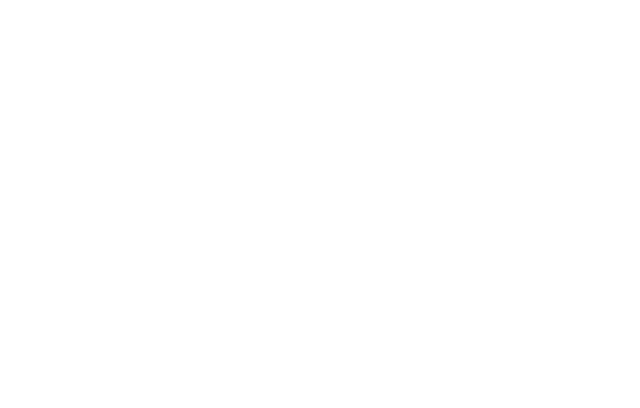
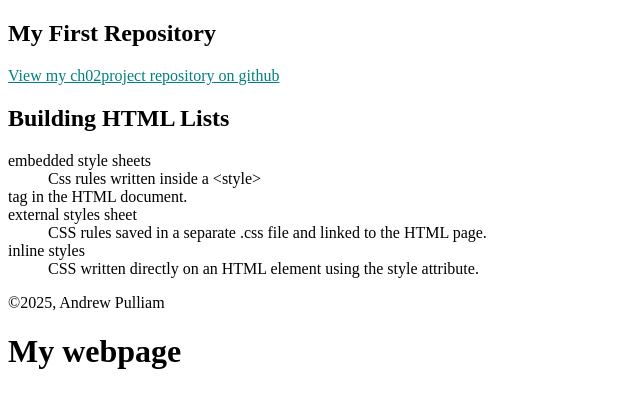
Before and after one commit to Flabbyknight/CTI-110-Project-2, a plain HTML site: page index.html in a window 1280 px wide. Shown: the whole page, without its empty margins (0-640 px from the left). Drawn offline with Linux system fonts and the light colour scheme.

Commit message:
Chp.2 project 2

```diff
--- a/index.html
+++ b/index.html
@@ -3,10 +3,49 @@
 <head>
     <meta charset="UTF-8">
     <meta name="viewport" content="width=device-width, initial-scale=1.0">
-    <title>Document</title>
+    <title>Building Your First Webpage</title>
+
+    <link rel="stylesheet" href="styles/main.css" />
+
+<style>
+    a { color: teal; }
+</style>
 </head>
+
 <body>
+    <!---01/22/2026-->
+    <h2 class="sample-class">My First Repository</h2>
+
+    <p>
+        <a
+        href="https://github.com/abpulliam646/ch02project_username"
+    >
+        View my ch02project repository on github
+     </a>
+    </p>
+
+    <h2>Building HTML Lists</h2>
+
+    <di>
+        <dt>embedded style sheets</dt>
+        <dd>Css rules written inside a &lt;style&gt;</dd> tag in the HTML document.</dd>
+
+        <dt>external styles sheet</dt>
+        <dd>CSS rules saved in a separate .css file and linked to the HTML page.</dd>
+
+        <dt>inline styles</dt>
+        <dd>CSS written directly on an HTML element using the style attribute.</dd>
+      </di>
+
+      <footer id="footer">
+        <p>&copy;2025, Andrew Pulliam</p>
+      </footer>
+      </body>
+      </html>
+
+    <header>
+        <h1>My webpage</h1>
+    </header>
 
 </body>
 </html>
-<!--Andrew-->
```
